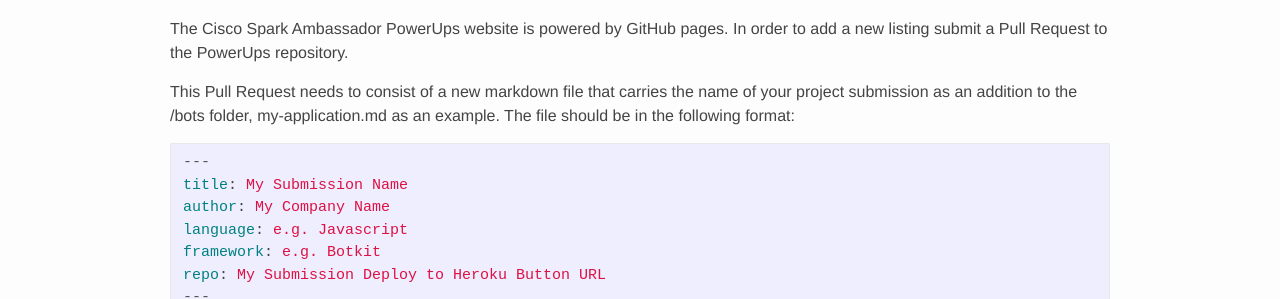
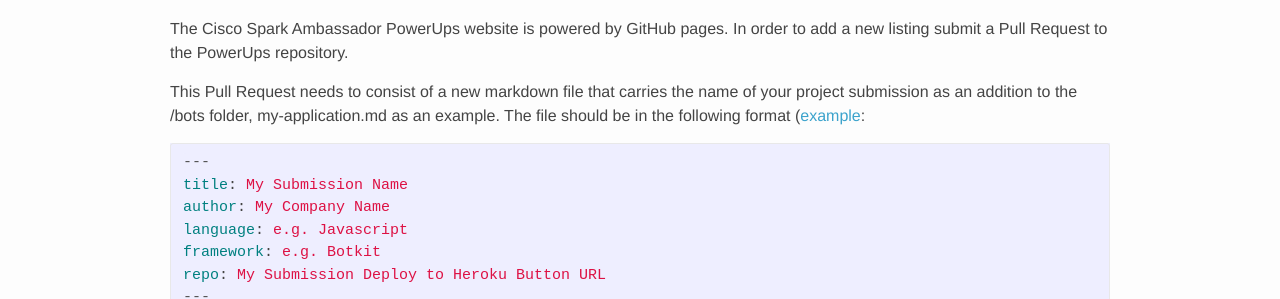
Before and after one commit to CiscoWebexTeamsAmbassadors/StarterKits, a Jekyll site: the page built from info.md, in a window 1280 px wide. Shown: the part 1485-1784 px from the top of the page. Built offline with Jekyll 4.4.1, drawn with Linux system fonts in a browser that asks for light colours; nearby versions of some CDN libraries.

Commit message:
Update info.md

````diff
--- a/info.md
+++ b/info.md
@@ -39,7 +39,7 @@ New PowerUps are welcomed in any programming language or framework. (Node.js/Bot
 #### Directions to Submit a new PowerUp
 The Cisco Spark Ambassador PowerUps website is powered by GitHub pages. In order to add a new listing submit a Pull Request to the PowerUps repository.
 
-This Pull Request needs to consist of a new markdown file that carries the name of your project submission as an addition to the /bots folder,  my-application.md as an example. The file should be in the following format:
+This Pull Request needs to consist of a new markdown file that carries the name of your project submission as an addition to the /bots folder,  my-application.md as an example. The file should be in the following format ([example](https://github.com/CiscoSparkAmbassadors/PowerUps/commit/d13ef671130f7f112b28b1e39730713250179838):
 
 ``` markdown
 ---
````
